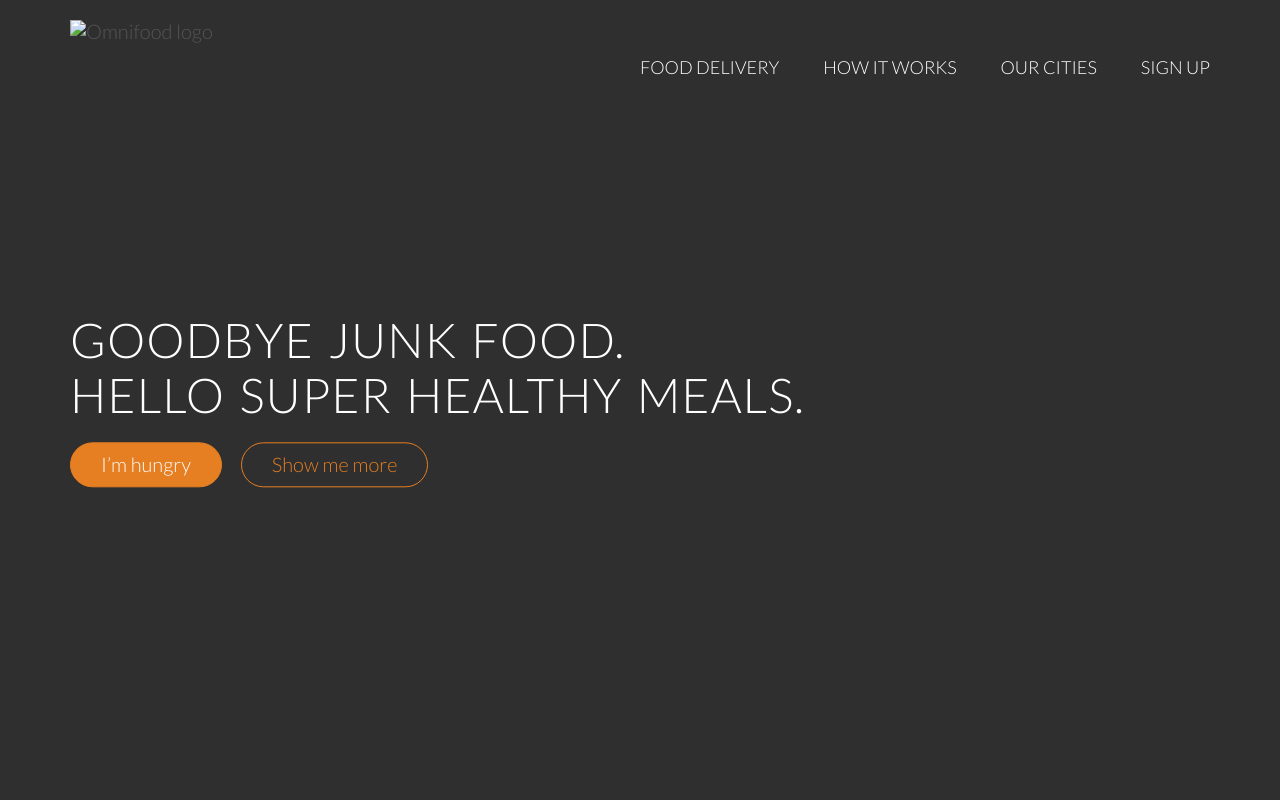
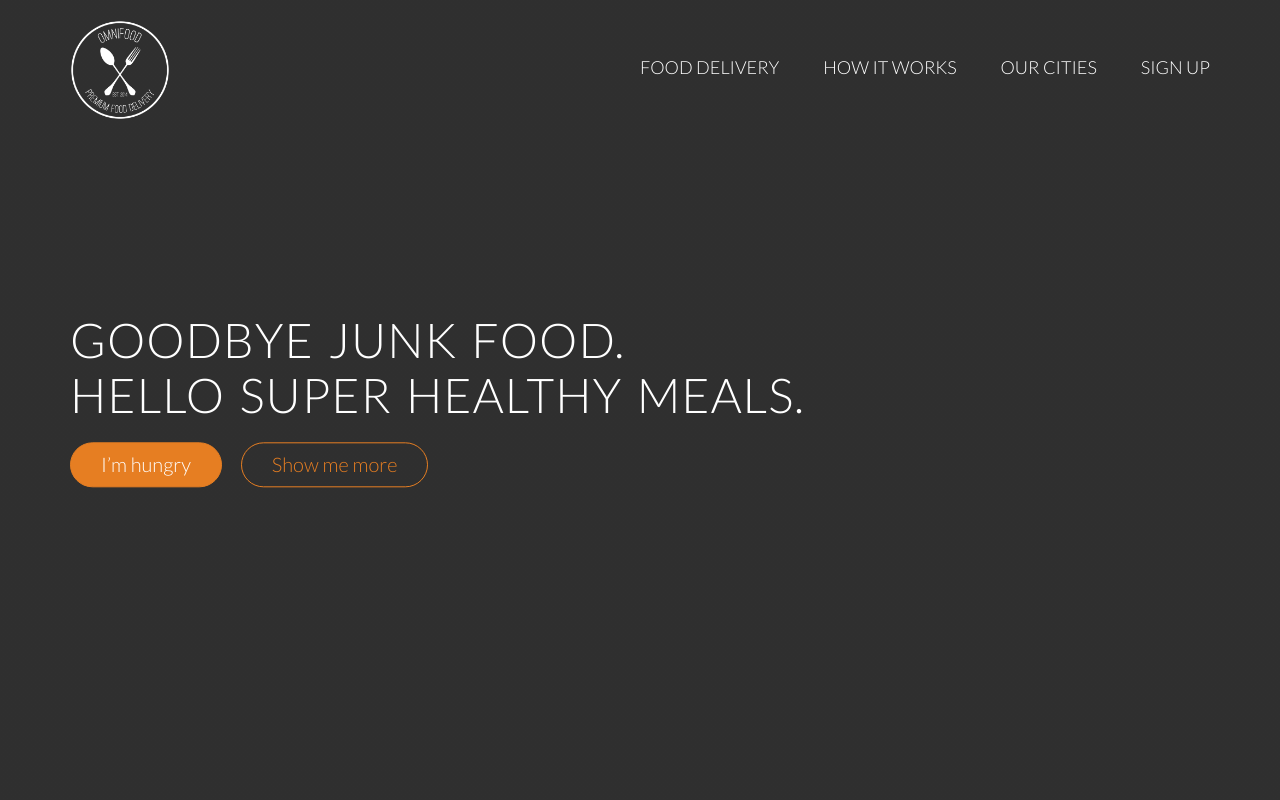
Before and after one commit to edwardgj/omnifood-project, a plain HTML site: page index.html in a window 1280 px wide. Shown: the top 800 px of the page. Drawn offline with nearby package versions, Linux system fonts and the light colour scheme; the site is published under a folder, as on GitHub Pages, so addresses that start at the root find nothing.

Commit message:
minor changes

```diff
--- a/index.html
+++ b/index.html
@@ -11,7 +11,7 @@
   <header>
     <nav>
       <div class="row">
-        <img src="/resources/img/logo-white.png" alt="Omnifood logo" class="logo">
+        <img src="resources/img/logo-white.png" alt="Omnifood logo" class="logo">
         <ul class="main-nav">
           <li><a href="#">Food delivery</a></li>
           <li><a href="#">How it works</a></li>
```
